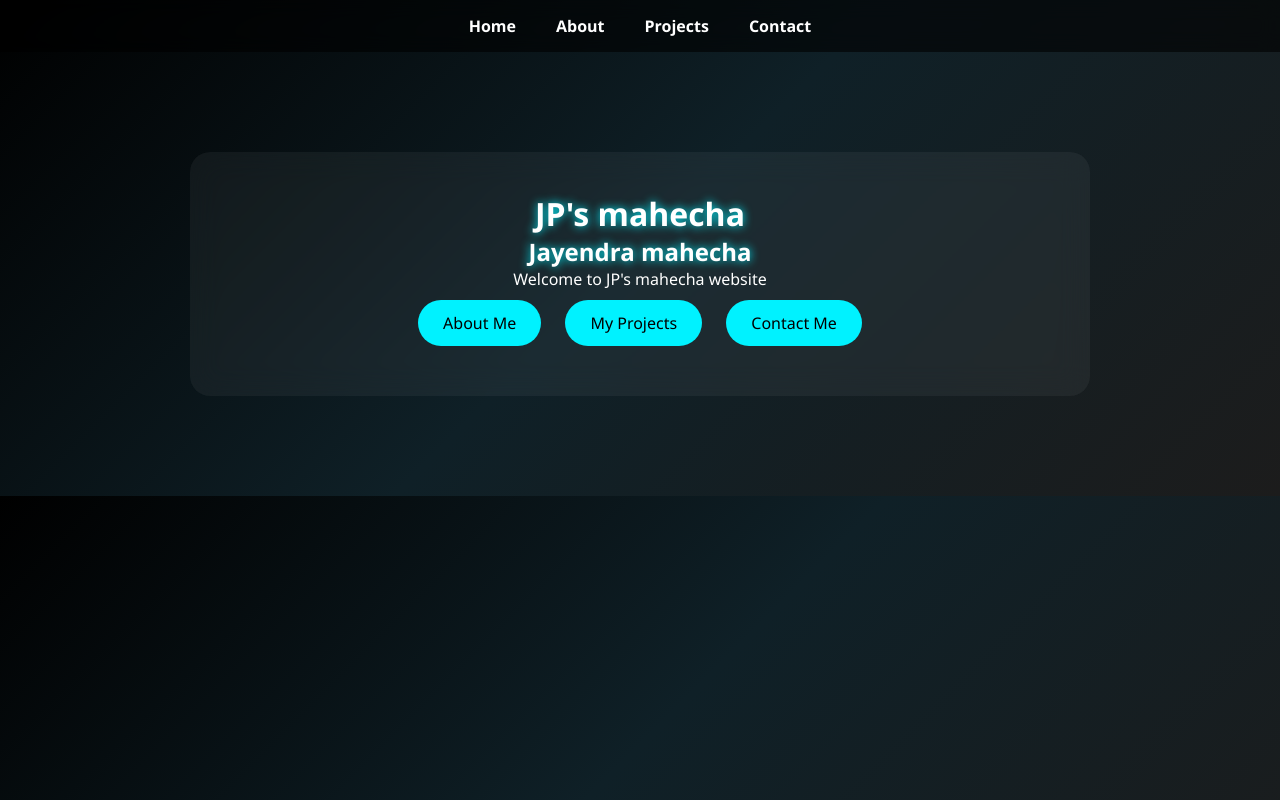
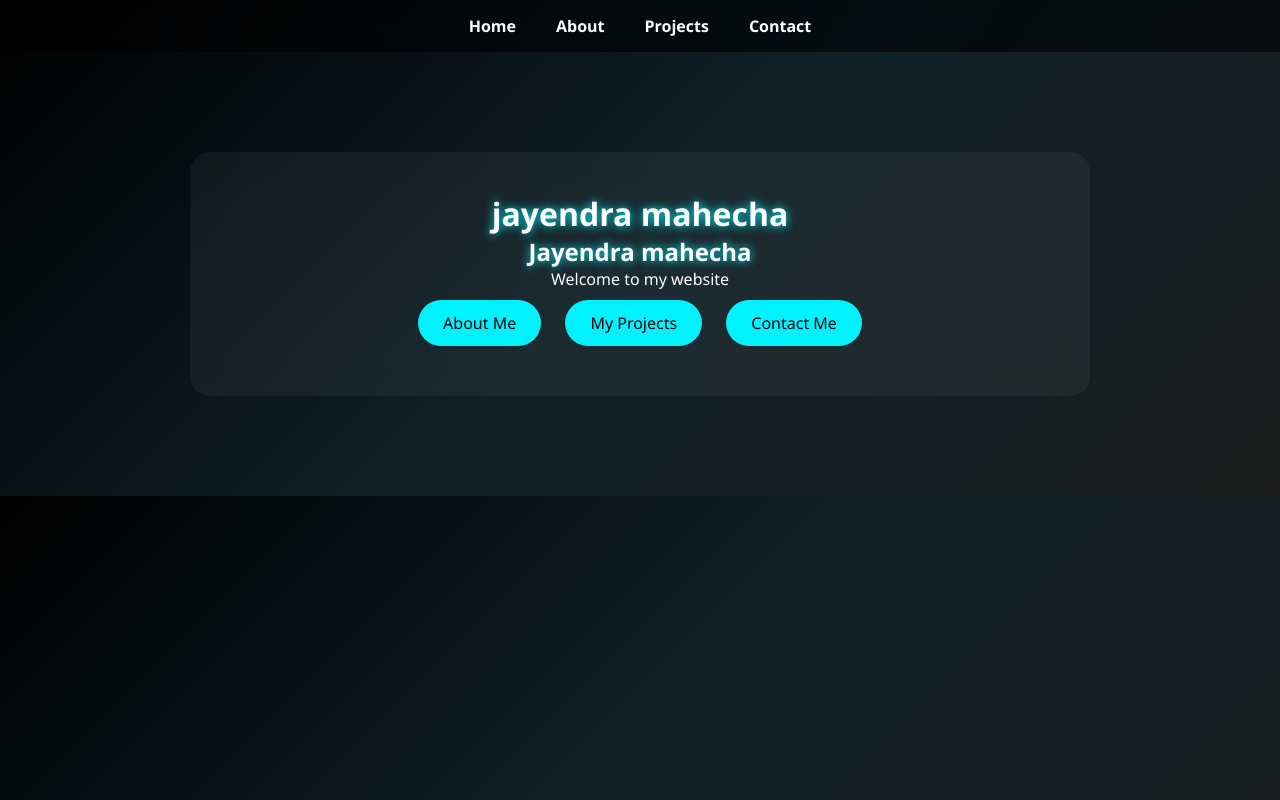
Before and after one commit to jayendramahecha09-art/vip, a plain HTML site: page index.html in a window 1280 px wide. Drawn offline with Linux system fonts and the light colour scheme.

Commit message:
Update index.html

```diff
--- a/index.html
+++ b/index.html
@@ -17,11 +17,11 @@
 <div class="container">
 <div class="card">
 
-<h1>JP's mahecha</h1>
+<h1>jayendra mahecha</h1>
 
 <h2 id="typing"></h2>
 
-<p>Welcome to JP's mahecha website</p>
+<p>Welcome to my website</p>
 
 <a href="about.html" class="btn">About Me</a>
 <a href="projects.html" class="btn">My Projects</a>
```
